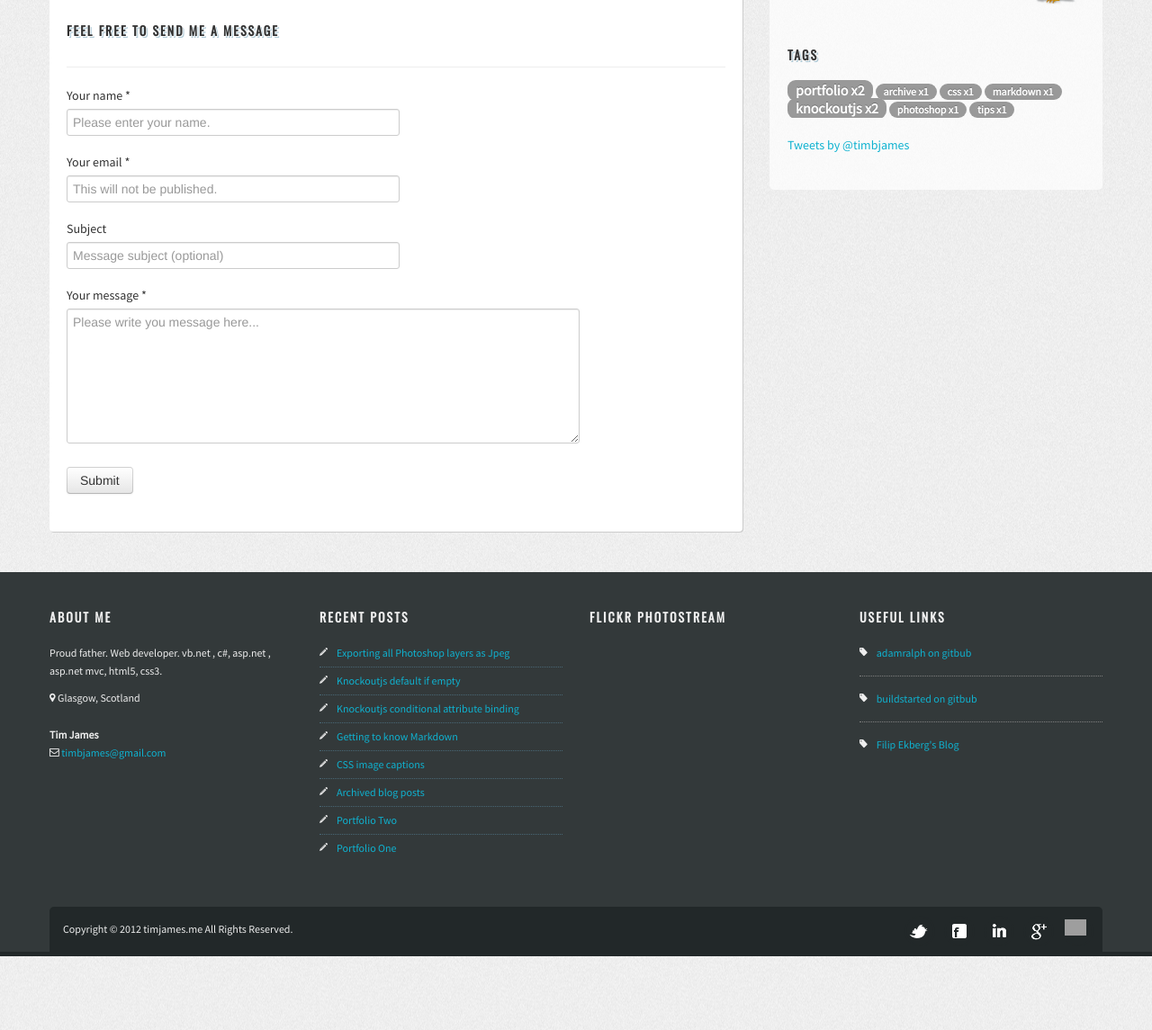
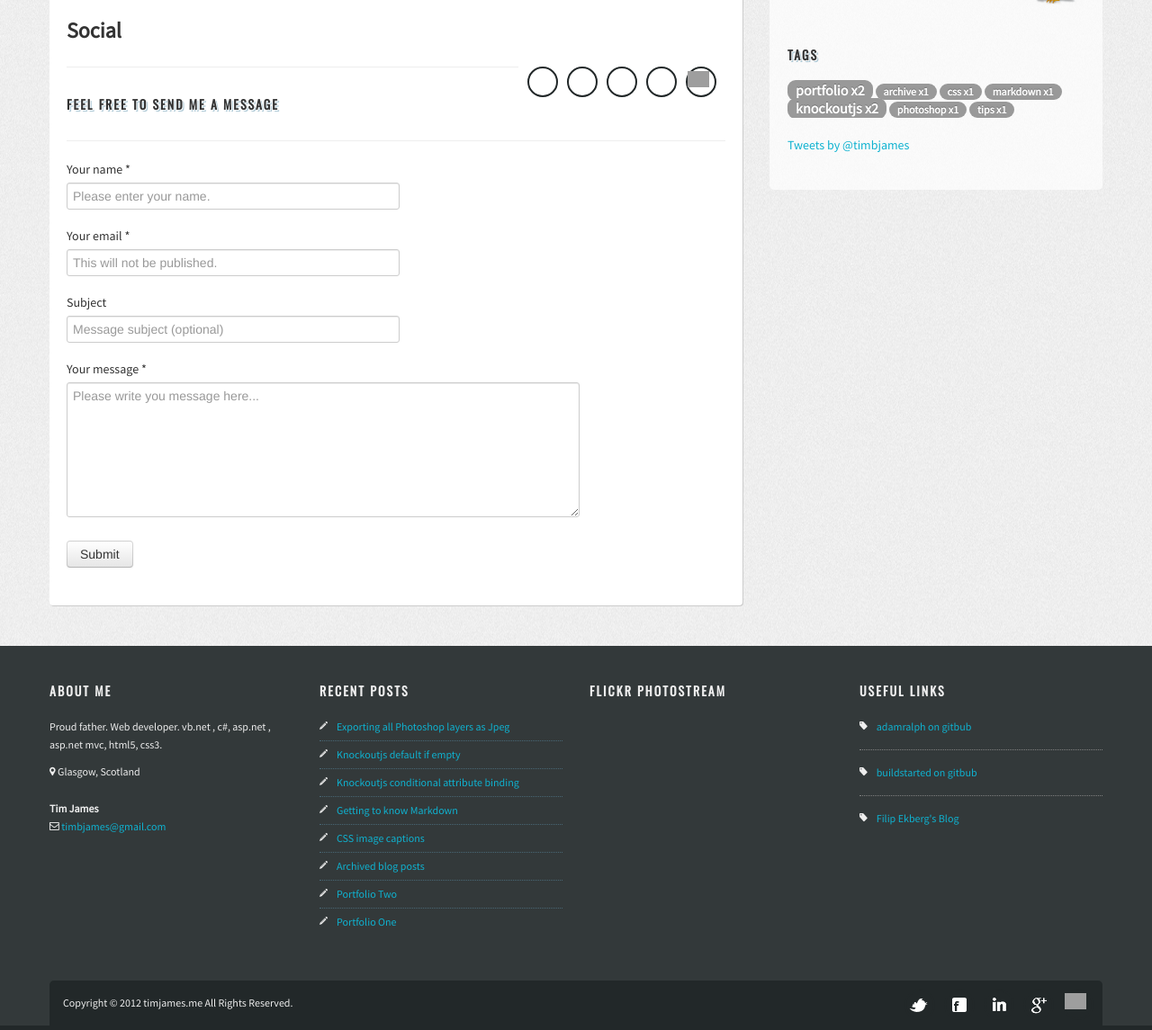
Before and after one commit to timbjames/timbjames.github.com, a Jekyll site: the page built from contact.html, in a window 1280 px wide and 1400 px high, scrolled down 293 px. Shown: the part 255-1400 px from the top of the window at 90% size. Built offline with Jekyll 4.4.1, drawn with Linux system fonts in a browser that asks for light colours; nearby versions of some CDN libraries; some web fonts are replaced; Markdown is read by kramdown in place of the engine named in the settings; comment, search, counter and statistics services are not loaded; before the commit the page ends 1611 px from its top, so only the background shows below that; grey boxes are pictures that could not be loaded.

Commit message:
added social icons to contact page

```diff
--- a/contact.html
+++ b/contact.html
@@ -9,6 +9,25 @@ title: tim james blog contact
                   src="http://maps.google.com/maps?f=q&amp;source=s_q&amp;hl=en&amp;geocode=&amp;q=google&amp;aq=&amp;sll=37.0625,-95.677068&amp;sspn=25.149508,56.513672&amp;ie=UTF8&amp;hq=google&amp;hnear=&amp;ll=30.386121,-97.736323&amp;spn=1.698113,3.532104&amp;t=m&amp;z=8&amp;iwloc=A&amp;cid=14591536976139035403&amp;output=embed"></iframe>-->
         <iframe src="https://www.google.com/maps/embed?pb=!1m18!1m12!1m3!1d71661.29042567214!2d-4.232458599999952!3d55.85546020000002!2m3!1f0!2f0!3f0!3m2!1i1024!2i768!4f13.1!3m3!1m2!1s0x488815562056ceeb%3A0x71e683b805ef511e!2sGlasgow%2C+Glasgow+City!5e0!3m2!1sen!2suk!4v1414407202700" width="425" height="350" frameborder="0" style="border:0"></iframe>
     </div>
+
+    <h2>Social</h2>
+
+    <div id="social-icons-large">
+        <ul class="without-style">
+            <li><a href="http://www.twitter.com/timbjames" class="twitter-link" title="Follow on Twitter"><span>Twitter</span></a></li>
+            <li><a href="http://www.facebook.com/timjames.me" class="facebook-link" title="Follow on Facebook"><span>Facebook</span></a></li>
+
+            <li><a href="http://uk.linkedin.com/pub/tim-james/10/a16/9a7/" class="linkedin-link" title="Follow on Linkedin"><span>Linkedin</span></a></li>
+            <li><a href="https://plus.google.com/109844231052187755446" class="google-link" title="Follow on Google Plus"><span>Google Plus</span></a></li>
+            <li>
+                <a href="http://stackoverflow.com/users/177988/tim-b-james" class="so-link" title="Check me out on Stackoverflow">
+                    <img src="/img/stackoverflow.png" alt="Stackoverflow">
+                </a>
+            </li>
+        </ul>
+    </div>
+
+    <hr />
 
     <h2 class="special-title">Feel Free to send me a message</h2>
     <!--<p>Lorem ipsum dolor sit amet, consectetuer adipiscing elit. Aenean commodo ligula eget dolor. Aenean massa. Cum sociis natoque penatibus et magnis dis parturient montes, nascetur ridiculus mus.</p>-->
@@ -35,5 +54,4 @@ title: tim james blog contact
         <h3><button type="submit" class="btn">Submit</button></h3>
 
     </form>
-
 </div>
--- a/css/style.css
+++ b/css/style.css
@@ -492,15 +492,15 @@ ul.meta {
   FOOTER STYLE
    ========================================================================== */
 
-#social-icons-small {
+#social-icons-small, #social-icons-large {
 	display: block;
 }
-#social-icons-small li {
+#social-icons-small li, #social-icons-large li {
     float: left;
     list-style: none;
     margin-left: 10px;
 }
-#social-icons-small li a {
+#social-icons-small li a, #social-icons-large li a {
     margin-top: 10px;
     width: 30px;
     height: 30px;
@@ -515,27 +515,27 @@ ul.meta {
     -webkit-transition: background-color 1s, border 1s; /* Safari and Chrome */
     -o-transition: background-color 1s, border 1s; /* Opera */
 }
-#social-icons-small li a:hover {
+#social-icons-small li a:hover, #social-icons-large li a:hover {
     background-color: #ff6a00;
     border-radius: 30px;
     border: 2px solid white;
 }
-#social-icons-small ul {
+#social-icons-small ul, #social-icons-large ul {
 	margin: 0 10px 0 0;
     padding: 0;
     float: right;
 }
 
-#social-icons-small li a.twitter-link { background-position: -8px -8px; }
-#social-icons-small li a.facebook-link { background-position: 50% -60px; }
-#social-icons-small li a.dribbble-link { background-position: 50% -110px; }
-#social-icons-small li a.vimeo-link { background-position: 50% -158px; }
-#social-icons-small li a.flickr-link { background-position: 50% -210px; }
-#social-icons-small li a.rss-link { background-position: 50% -260px; }
-#social-icons-small li a.linkedin-link { background-position: 50% -310px; }
-#social-icons-small li a.google-link { background-position: 50% -360px; }
-#social-icons-small li a.so-link{ text-indent: initial; background-image: none;  }
-#social-icons-small li a.so-link img{ width: 24px; }
+#social-icons-small li a.twitter-link, #social-icons-large li a.twitter-link { background-position: -8px -8px; }
+#social-icons-small li a.facebook-link, #social-icons-large li a.facebook-link { background-position: 50% -60px; }
+#social-icons-small li a.dribbble-link, #social-icons-large li a.dribbble-link { background-position: 50% -110px; }
+#social-icons-small li a.vimeo-link, #social-icons-large li a.vimeo-link { background-position: 50% -158px; }
+#social-icons-small li a.flickr-link, #social-icons-large li a.flickr-link { background-position: 50% -210px; }
+#social-icons-small li a.rss-link, #social-icons-large li a.rss-link { background-position: 50% -260px; }
+#social-icons-small li a.linkedin-link, #social-icons-large li a.linkedin-link { background-position: 50% -310px; }
+#social-icons-small li a.google-link, #social-icons-large li a.google-link { background-position: 50% -360px; }
+#social-icons-small li a.so-link, #social-icons-large li a.so-link{ text-indent: initial; background-image: none;  }
+#social-icons-small li a.so-link img, #social-icons-large li a.so-link img{ width: 24px; }
 
 .credits {
     border-top-right-radius: 5px;
```
Lines whose indentation alone changed are shown as unchanged.
